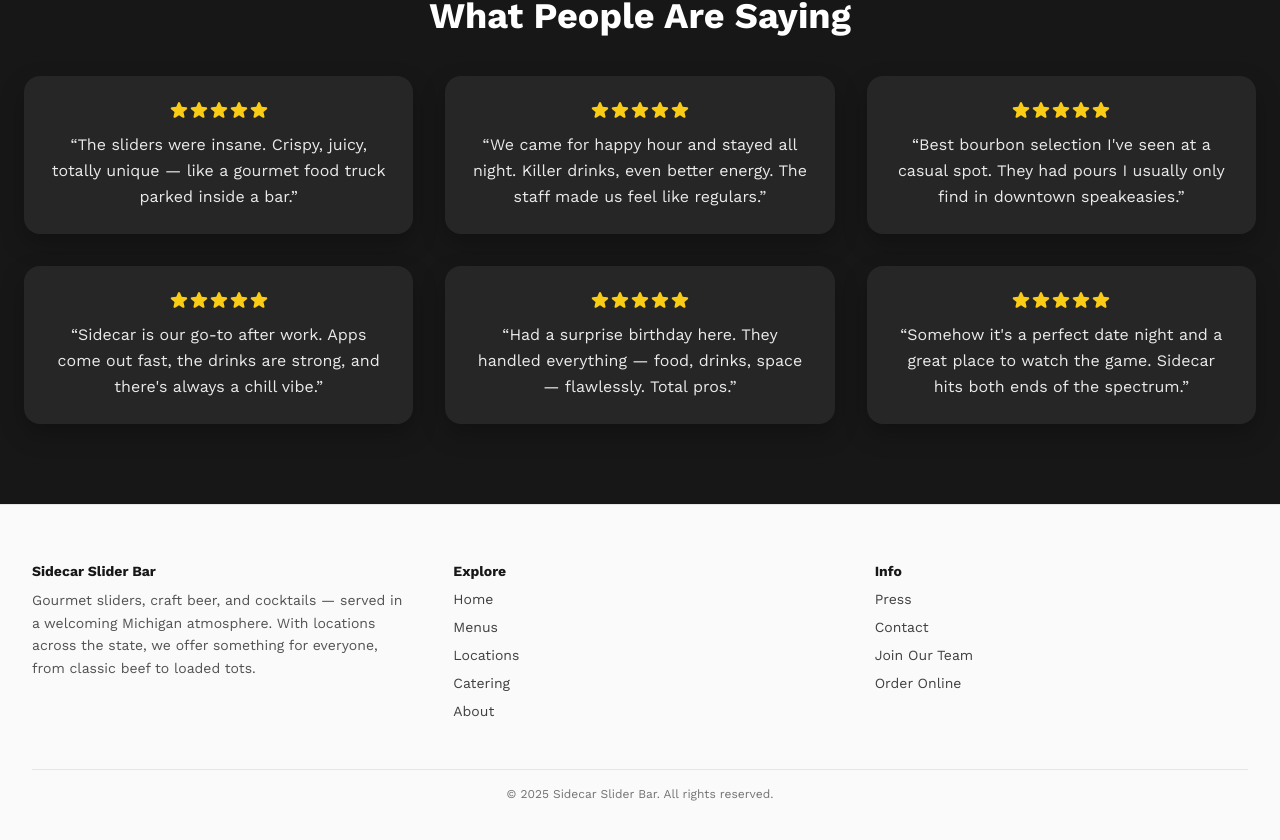
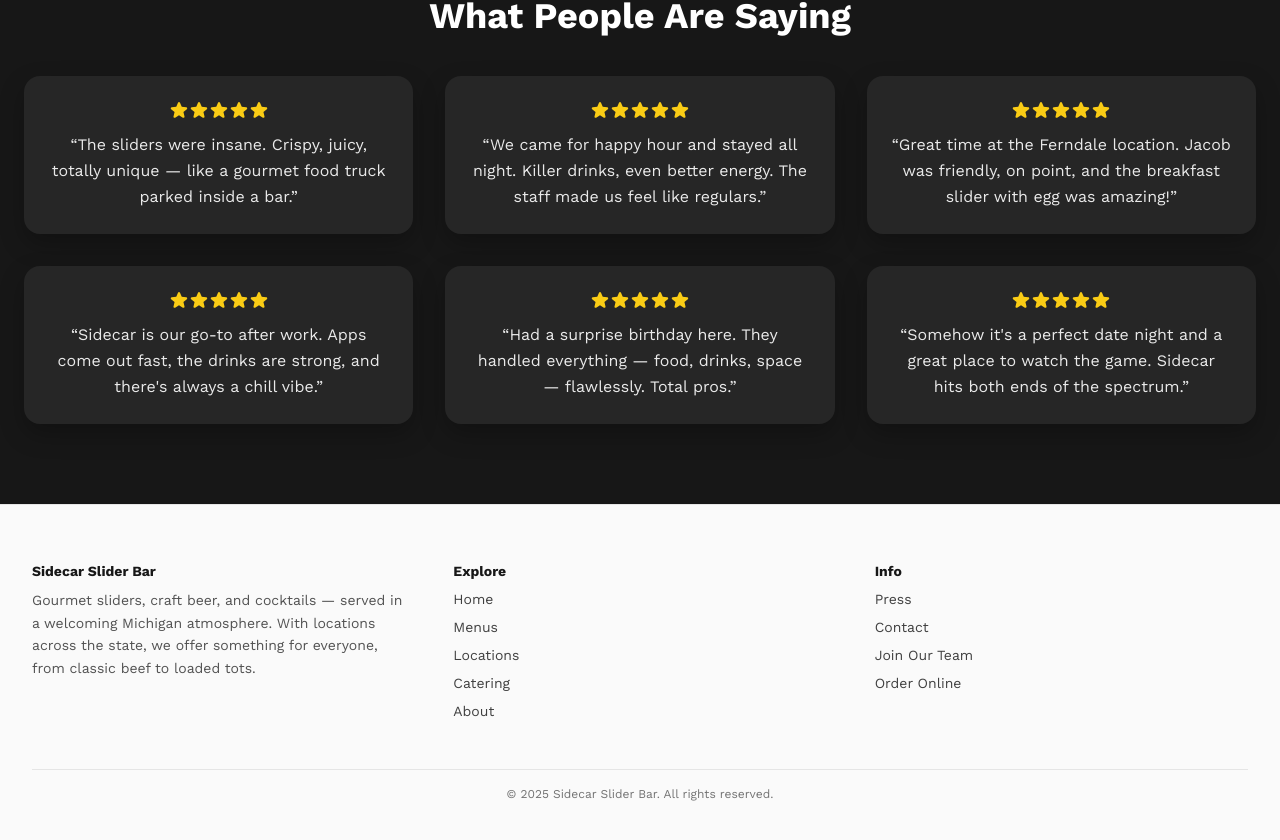
Before and after one commit to AaronRDurant/sidecar-slider-bar, a Next.js app: page / in a window 1280 px wide. Shown: the part 2474-3314 px from the top of the page. Built offline with nearby package versions, Linux system fonts and the light colour scheme.

Commit message:
Minor testimonials content update

```diff
--- a/src/components/Testimonials.tsx
+++ b/src/components/Testimonials.tsx
@@ -11,7 +11,7 @@ const testimonials = [
     text: "We came for happy hour and stayed all night. Killer drinks, even better energy. The staff made us feel like regulars.",
   },
   {
-    text: "Best bourbon selection I've seen at a casual spot. They had pours I usually only find in downtown speakeasies.",
+    text: "Great time at the Ferndale location. Jacob was friendly, on point, and the breakfast slider with egg was amazing!",
   },
   {
     text: "Sidecar is our go-to after work. Apps come out fast, the drinks are strong, and there's always a chill vibe.",
```
